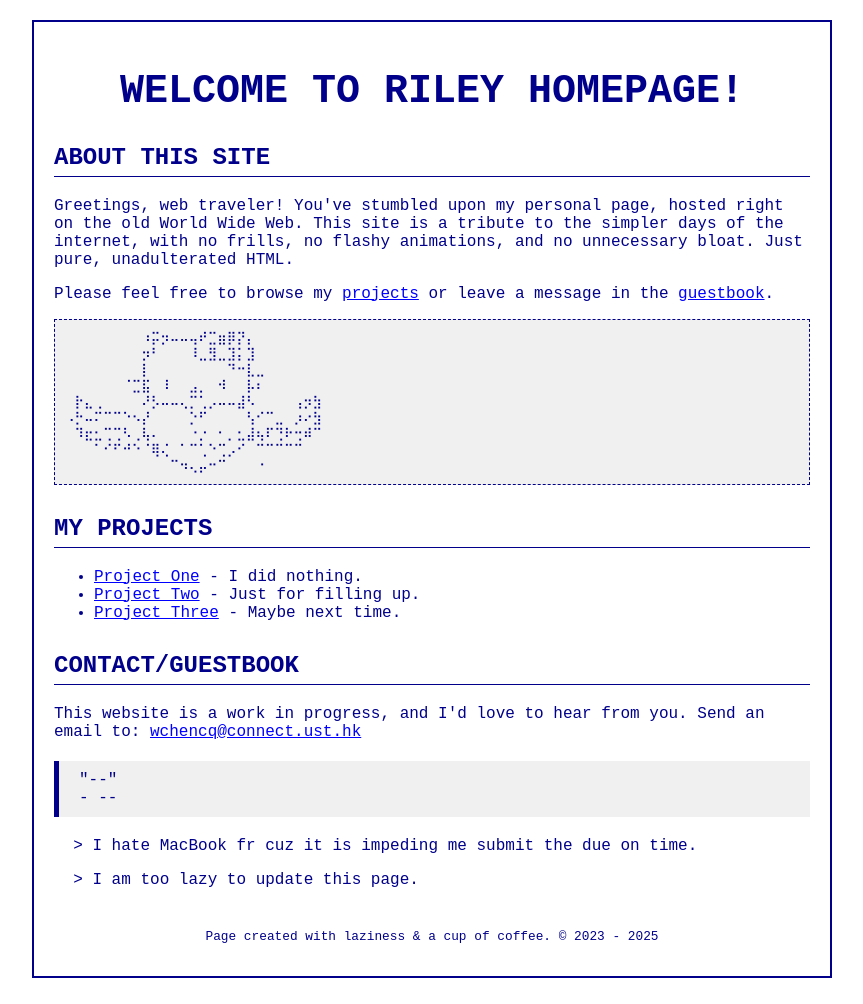
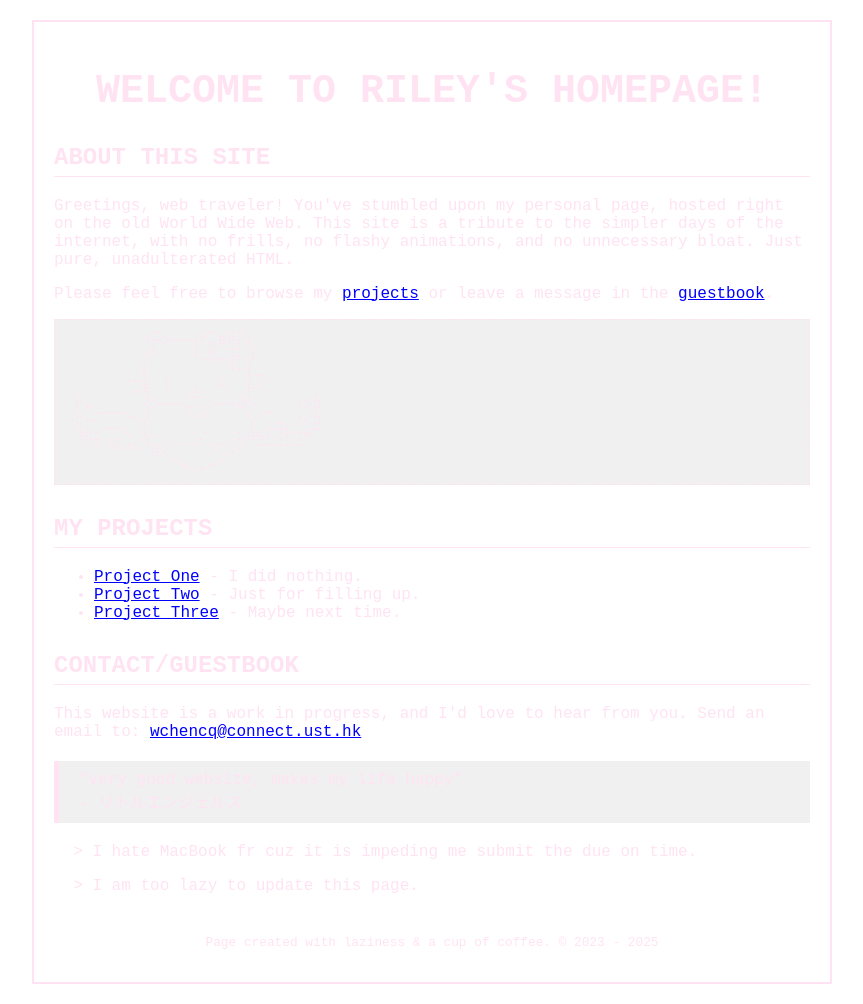
Before and after one commit to rileydidntwakeup/rileydidntwakeup.github.io, a plain HTML site: page index.html in a window 1280 px wide. Shown: the whole page, without its empty margins (208-1071 px from the left). Drawn offline with Linux system fonts and the light colour scheme.

Commit message:
changed color

```diff
--- a/index.html
+++ b/index.html
@@ -8,7 +8,8 @@
         /* General body styles for the retro look */
         body {
             background-color: #ffffff; /* White background */
-            color: #00008b; /* Dark blue text */
+            /*color: #00008b; /* Dark blue text */
+            color: #ffe3f2;
             font-family: 'Courier New', Courier, monospace;
             margin: 0;
             padding: 20px;
@@ -22,7 +23,8 @@
         .container {
             max-width: 800px;
             width: 100%;
-            border: 2px solid #00008b; /* Dark blue border */
+            /*border: 2px solid #00008b; /* Dark blue border */
+            border: 2px solid #ffe3f2;
             padding: 20px;
             box-sizing: border-box;
         }
@@ -30,7 +32,8 @@
         /* Header styles */
         h1, h2 {
             text-transform: uppercase;
-            color: #00008b;
+            /*color: #00008b;*/
+            color: #ffe3f2;
         }
 
         h1 {
@@ -42,7 +45,8 @@
         h2 {
             font-size: 1.5em;
             margin-top: 30px;
-            border-bottom: 1px solid #00008b;
+            /*border-bottom: 1px solid #00008b;*/
+            border-bottom: 1px solid #ffe3f2;
             padding-bottom: 5px;
         }
 
@@ -61,16 +65,19 @@
         /* Pre-formatted text for ASCII art or code blocks */
         pre {
             background-color: #f0f0f0; /* Light gray background for code blocks */
-            color: #00008b;
+            /*color: #00008b;*/
+            color: #ffe3f2;
             padding: 10px;
-            border: 1px dashed #00008b;
+            /*border: 1px dashed #00008b;*/
+            border: 1px dashed #ffe3f2;
             overflow-x: auto;
         }
 
         /* Simple blockquote style */
         blockquote {
             background-color: #f0f0f0;
-            border-left: 5px solid #00008b;
+            /*border-left: 5px solid #00008b;*/
+            border-left: 5px solid #ffe3f2;
             padding: 10px 20px;
             margin: 20px 0;
         }
@@ -80,7 +87,8 @@
             margin-top: 40px;
             text-align: center;
             font-size: 0.8em;
-            color: #00008b;
+            /*color: #00008b;*/
+            color: #ffe3f2;
         }
 
         /* Simple "blinking" cursor effect using keyframes */
@@ -96,7 +104,7 @@
 <body>
     <div class="container">
         <!-- Main Header -->
-        <h1>Welcome to Riley Homepage!</h1>
+        <h1>Welcome to Riley's Homepage!</h1>
 
         <!-- About Me Section -->
         <h2>About This Site</h2>
@@ -138,8 +146,8 @@
             Send an email to: <a href="wchencq@connect.ust.hk">wchencq@connect.ust.hk</a>
         </p>
         <blockquote>
-            "--"
-            <br>- --
+            "very good website, makes my life happy"
+            <br>- リトルエンジェルス
         </blockquote>
         <p>
             <span class="blink">|</span> &gt; I hate MacBook fr cuz it is impeding me submit the due on time.
```
